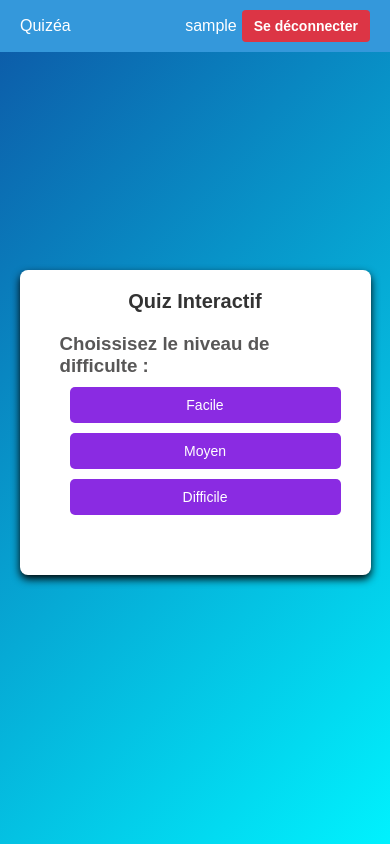
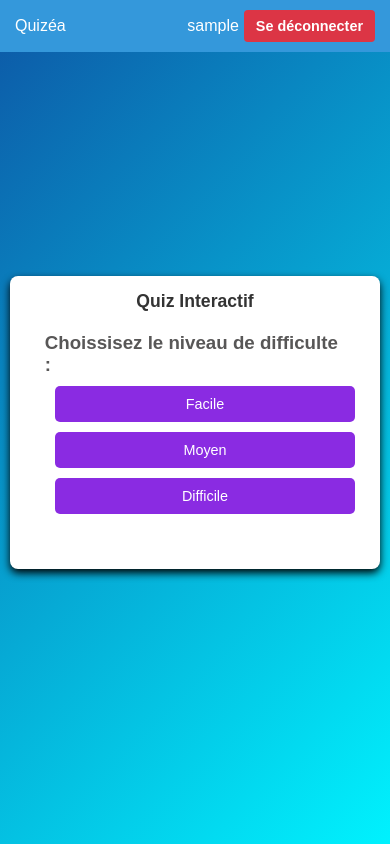
Before and after one commit to EngGhada/PROJETFRONT, a plain HTML site: page index.html in a window 390 px wide. Drawn offline with Linux system fonts and the light colour scheme; sample sign-in values are in the browser's storage.

Commit message:
enhance the responsive design

```diff
--- a/login.css
+++ b/login.css
@@ -11,13 +11,13 @@ body{
     font-family: Arial, Helvetica, sans-serif;
     background: linear-gradient(135deg, rgb(7, 103, 206) 0%, #2a338b 100%);
     color: white;
-    display: flex;     /* Use flexbox for centering */
-    justify-content: center; /* Center the content horizontally */
-    align-items: center; /* Center the content vertically */
-    height:100vh;  /* Center the content  vertically and horizontally */
+    display: flex;
+    justify-content: center;
+    align-items: center;
+    height:100vh;
 }
 
-/* Container for the form */
+
 .container{
     background-color: #7a7979;
     color: #333;
@@ -82,27 +82,49 @@ body{
 
     }
 
+    @media (max-width: 1024px) {
+        .container {
+            max-width: 90%;
+            padding: 25px;
+        }
+        h1 {
+            font-size: 1.8rem;
+        }
+        label, input, button {
+            font-size: 1rem;
+        }
+    }
+
     @media (max-width: 768px) {
-
         .container {
-            width: 90%; /* Make the form take up more space on smaller screens */
+            width: 90%;
             border-radius: 20px;
         }
-
         h1{
-            font-size: 1.5rem; /* Adjust font size for smaller screens */
+            font-size: 1.5rem;
         }
-
+        label {
+            font-size: 1rem;
+        }
+        input, button {
+            font-size: 0.95rem;
+            padding: 10px;
+        }
     }
 
     @media (max-width: 600px) {
-
-        .container{
-            width: 90%; /* Make the form take up more space on smaller screens */
-        }
-
-        h1{
-            font-size: 1.2rem; /* Adjust font size for smaller screens */
-        }
-
+        .container {
+        max-width: 95%;
+        padding: 20px;
     }
+    h1 {
+        font-size: 1.2rem;
+    }
+    label {
+        font-size: 0.95rem;
+    }
+    input, button {
+        font-size: 0.95rem;
+        padding: 10px;
+    }
+}
--- a/register.css
+++ b/register.css
@@ -87,27 +87,50 @@ body{
 
     }
 
+
+     @media (max-width: 1024px) {
+        .container {
+            max-width: 90%;
+            padding: 25px;
+        }
+        h1 {
+            font-size: 1.8rem;
+        }
+        label, input, button {
+            font-size: 1rem;
+        }
+    }
+
     @media (max-width: 768px) {
-
         .container {
-            width: 90%; /* Make the form take up more space on smaller screens */
+            width: 90%;
             border-radius: 20px;
         }
-
         h1{
-            font-size: 1.5rem; /* Adjust font size for smaller screens */
+            font-size: 1.5rem;
         }
-
+        label {
+            font-size: 1rem;
+        }
+        input, button {
+            font-size: 0.95rem;
+            padding: 10px;
+        }
     }
 
     @media (max-width: 600px) {
-
-        .container{
-            width: 90%; /* Make the form take up more space on smaller screens */
-        }
-
-        h1{
-            font-size: 1.2rem; /* Adjust font size for smaller screens */
-        }
-
+        .container {
+        max-width: 90%;
+        padding: 20px;
     }
+    h1 {
+        font-size: 1.2rem;
+    }
+    label {
+        font-size: 0.95rem;
+    }
+    input, button {
+        font-size: 0.95rem;
+        padding: 10px;
+    }
+}
--- a/scripts.js
+++ b/scripts.js
@@ -16,7 +16,6 @@
 
     try{
 
-     //const response = await fetch("questions.json")
       const response = await fetch(url)
         if (!response.ok) {
             throw new Error(`Erreur HTTP: ${response.status}`);
@@ -80,8 +79,9 @@
     }
 }
 
- function submitAnswer() {
-    stopTimer()
+
+function submitAnswer() {
+
     const form = document.getElementById("quiz-form");
     const selectedAnswer = form.answer.value;
 
@@ -91,7 +91,6 @@
         alert("Veuillez sélectionner une réponse.");
         return;
     }
-
 
  checkAnswer(selectedAnswer)
  currentQuestionIndex++;
@@ -117,9 +116,7 @@
      displayResult(score, function() {
              handleMessage(score);
         });
-
 }
-
 
  function updateProgressBar() {
 
@@ -173,7 +170,6 @@ function nextQuestion() {
 
     btn.addEventListener("click", function() {
 
-        //countdown(5)
         const level= btn.getAttribute("data-level")
         loadQuestions(level)
 
--- a/styles.css
+++ b/styles.css
@@ -11,10 +11,10 @@ body{
 
     background: linear-gradient(135deg, rgb(13, 87, 166) 0%, #00f2fe 100%);
     color: white;
-    display: flex;     /* Use flexbox for centering */
-    justify-content: center; /* Center the content horizontally */
-    align-items: center; /* Center the content vertically */
-    height:100vh;  /* Center the content  vertically and horizontally */
+    display: flex;
+    justify-content: center;
+    align-items: center;
+    height:100vh;
 }
 
 .navbar{
@@ -28,7 +28,8 @@ body{
     top: 0;
     left: 0;
     width: 100%;
-    padding: 10px 20px;
+    padding: 10px 15px;
+     flex-wrap: wrap; /* Important pour éviter le débordement */
 
 }
 
@@ -59,7 +60,6 @@ body{
 }
 
 
-/* Container for the form */
 .container{
 
     background-color: #fff;
@@ -67,7 +67,7 @@ body{
     box-shadow:  0 4px 8px black;
     border-radius: 8px;
     width:100%;
-    max-width: 400px; /* Set a maximum width for the form */
+    max-width: 400px;
 }
 
 .container:hover{
@@ -256,30 +256,113 @@ button:hover{
     background: #5a2d8c;
 }
 
+/* Responsive Design */
 
-@media (max-width: 768px) {
+@media (max-width: 1024px) {
+  .container {
+    max-width: 90%;
+    padding: 30px;
+  }
+
+  h1 {
+    font-size: 1.75rem;
+  }
+
+  .question {
+    font-size: 1.1rem;
+  }
+
+  button {
+    font-size: 1rem;
+    padding: 12px 18px;
+  }
+
   #result {
-    font-size: 1 rem; /* Adjust font size for smaller screens */
-    padding: 10px; /* Adjust padding for smaller screens */
-    border-radius: 6px; /* Adjust border radius for smaller screens */
+    font-size: 1.1rem;
+    padding: 25px;
+    border-radius: 15px;
   }
 }
 
 
+@media (max-width: 768px) {
+  .container {
+    width: 95%;
+    padding: 25px;
+    border-radius: 8px;
+  }
+
+  h1 {
+    font-size: 1.5rem;
+  }
+
+  .question {
+    font-size: 1rem;
+  }
+
+  button {
+    font-size: 0.95rem;
+    padding: 10px 16px;
+  }
+
+  #result {
+    font-size: 1rem;
+    padding: 20px;
+    border-radius: 10px;
+  }
+}
+
 
 @media (max-width: 600px) {
   .container {
-        width: 90%; /* Make the form responsive */
+    max-width: 95%;
     padding: 20px;
   }
+
   h1 {
-        font-size: 20px; /* Adjust heading size for smaller screens */
+    font-size: 1.2rem;
   }
+
   .question {
-        font-size: 16px; /* Adjust question size for smaller screens */
+    font-size: 0.95rem;
   }
+
   button {
-        font-size: 14px; /* Adjust button size for smaller screens */
+    font-size: 0.95rem;
+    padding: 10px;
+  }
+
+  #result {
+    font-size: 0.9rem;
+    padding: 15px;
+    border-radius: 8px;
+  }
+}
+
+
+@media (max-width: 480px) {
+  .container {
+    max-width: 100%;
+    padding: 15px;
+  }
+
+  h1 {
+    font-size: 1.1rem;
+  }
+
+  .question {
+    font-size: 0.9rem;
+  }
+
+  button {
+    font-size: 0.9rem;
+    padding: 8px;
+  }
+
+  #result {
+    font-size: 0.85rem;
+    padding: 10px;
+    border-radius: 5px;
   }
 
 }
```
Also changed, not shown: login.html (+1 -3 lines). Lines whose indentation alone changed are shown as unchanged.
